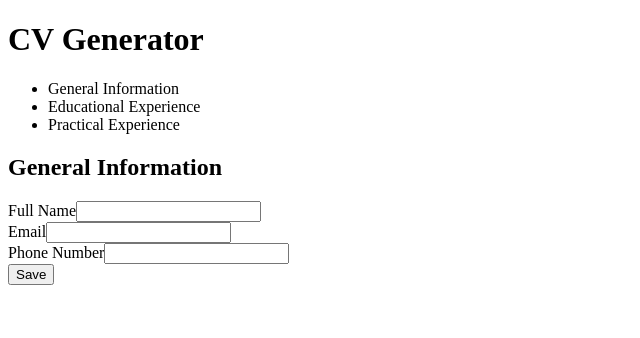
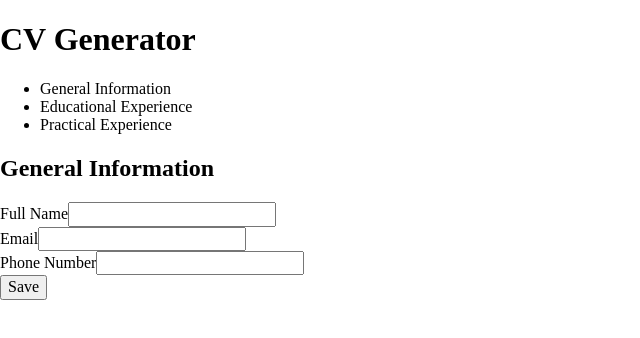
Before and after one commit to cesar-a-delacruz/cv-application, a React (Vite) app: page / in a window 1280 px wide. Shown: the top 338 px of the page, without its empty margins (0-640 px from the left). Built offline with nearby package versions, Linux system fonts and the light colour scheme.

Commit message:
build: install normalize.css to normalize style

```diff
--- a/package.json
+++ b/package.json
@@ -11,6 +11,7 @@
   },
   "dependencies": {
     "lodash": "^4.17.21",
+    "normalize.css": "^8.0.1",
     "react": "^19.0.0",
     "react-dom": "^19.0.0"
   },
--- a/src/main.css
+++ b/src/main.css
@@ -0,0 +1 @@
+@import 'normalize.css'
```
Also changed, not shown: 1 other file (tests, documents, lock files or other folders).
